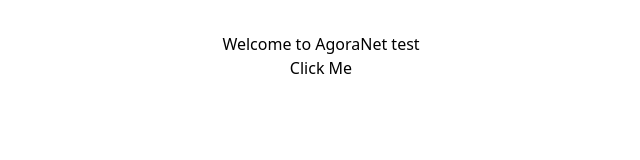
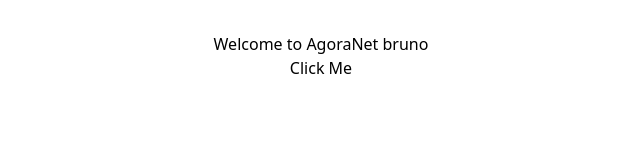
Before and after one commit to udaysharma1501/agoranet, a React (Vite) app in the folder agoranet-frontend/: page / in a window 1280 px wide. Shown: the top 160 px of the page, without its empty margins (319-959 px from the left). Built offline with nearby package versions, Linux system fonts and the light colour scheme.

Commit message:
testing3

```diff
--- a/agoranet-frontend/src/pages/Home.tsx
+++ b/agoranet-frontend/src/pages/Home.tsx
@@ -4,7 +4,7 @@
 const Home = () => {
   return (
     <div>
-      <h1 className="text-2xl font-bold mb-4">Welcome to AgoraNet test</h1>
+      <h1 className="text-2xl font-bold mb-4">Welcome to AgoraNet bruno</h1>
       <Button onClick={() => alert("Button clicked!")}>Click Me</Button>
     </div>
   );
```
